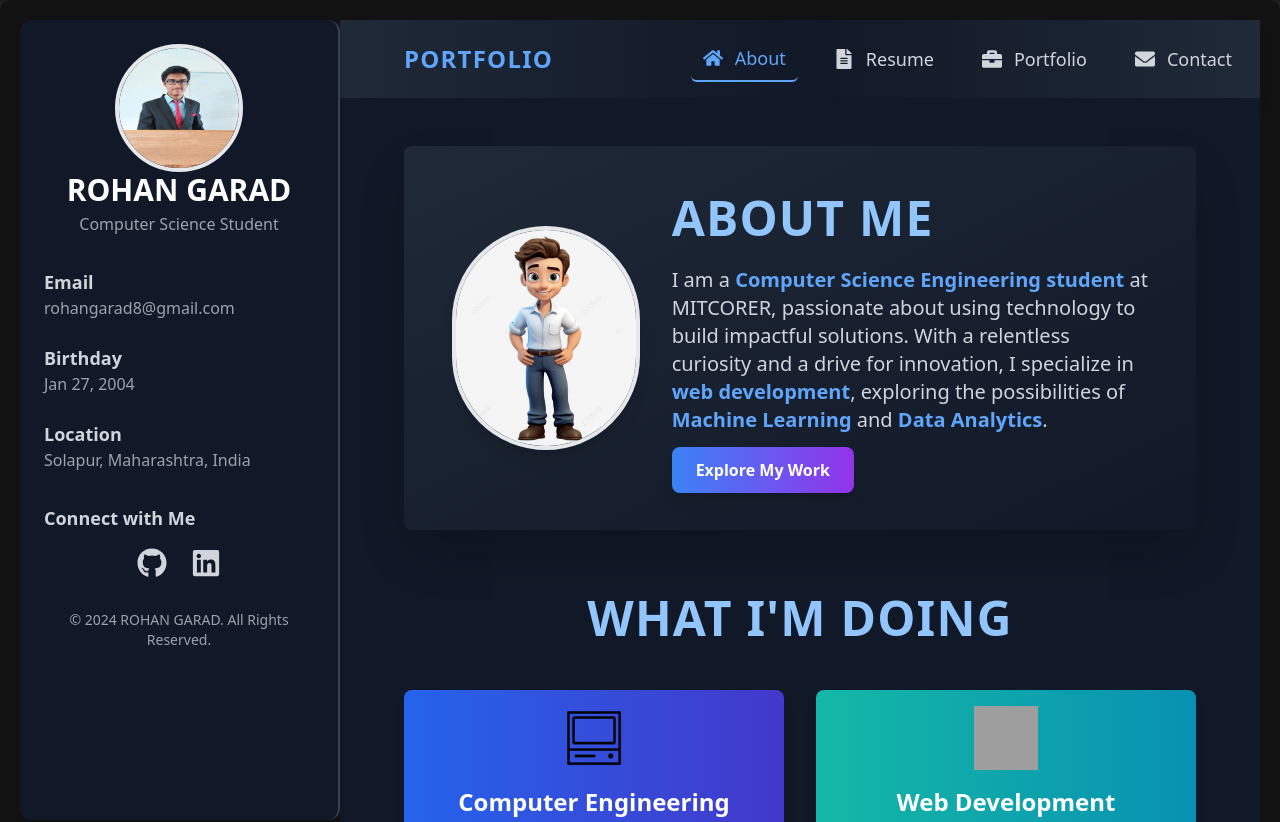
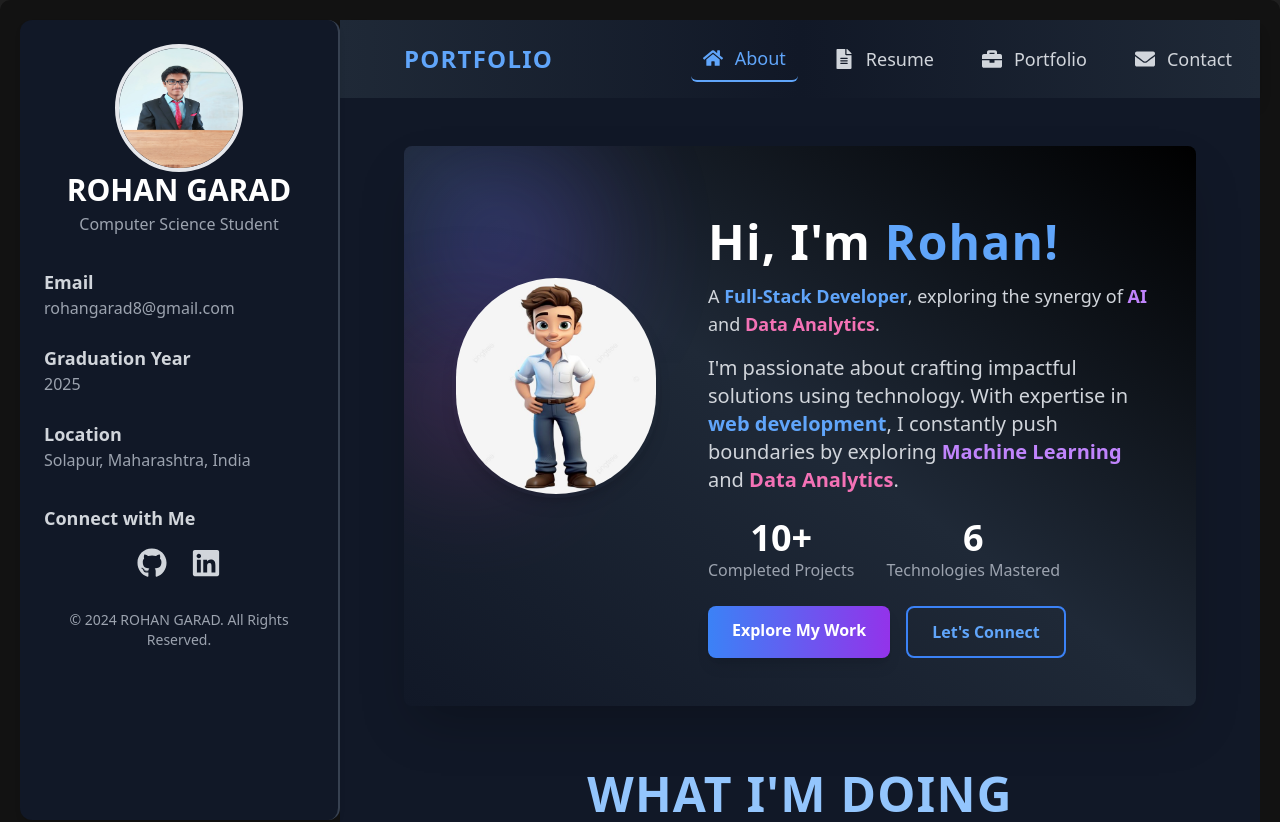
Before and after one commit to RohanGarad/WebPortfolio, a React (Vite) app: page / in a window 1280 px wide. Shown: the top 822 px of the page. Built offline with nearby package versions, Linux system fonts and the light colour scheme; grey boxes are pictures that could not be loaded.

Commit message:
Updated Project Section

```diff
--- a/index.html
+++ b/index.html
@@ -6,6 +6,7 @@
     <meta name="viewport" content="width=device-width, initial-scale=1.0" />
     <title>Rohan | Software Engineer</title>
   </head>
+
   <body>
     <div id="root"></div>
     <script type="module" src="/src/main.jsx"></script>
--- a/package.json
+++ b/package.json
@@ -34,6 +34,6 @@
     "globals": "^15.11.0",
     "postcss": "^8.4.47",
     "tailwindcss": "^3.4.14",
-    "vite": "^5.4.10"
+    "vite": "^5.4.14"
   }
 }
--- a/src/Components/About.jsx
+++ b/src/Components/About.jsx
@@ -6,43 +6,92 @@ const About = () => {
     <section className="about bg-gray-900 text-gray-100 py-12 px-6 sm:px-16 lg:px-16 space-y-16">
       {/* Introduction Section */}
         <motion.div
-        className="bg-gradient-to-br from-gray-800 to-gray-900 rounded-lg shadow-2xl p-0 sm:p-12 "
+          className="relative bg-gradient-to-tr from-gray-900 via-gray-800 to-black rounded-lg shadow-2xl overflow-hidden p-6 sm:p-12"
           initial={{ opacity: 0, y: 50 }}
           whileInView={{ opacity: 1, y: 0 }}
           transition={{ duration: 1 }}
           viewport={{ once: true }}
         >
-        <div className="flex flex-col lg:flex-row items-center space-y-8 lg:space-y-0 lg:space-x-8">
-          {/* Profile Image */}
-          <motion.img
+          {/* Background Decorations */}
+          <div className="absolute inset-0 pointer-events-none">
+            <div className="w-48 h-48 bg-gradient-to-br from-blue-500 to-purple-600 rounded-full opacity-30 blur-3xl -top-12 -left-12"></div>
+            <div className="w-32 h-32 bg-gradient-to-br from-purple-500 to-pink-600 rounded-full opacity-30 blur-3xl -bottom-12 -right-12"></div>
+          </div>
+
+          <div className="relative z-10 flex flex-col lg:flex-row items-center lg:items-start space-y-8 lg:space-y-0 lg:space-x-12">
+            {/* Left: Profile Section */}
+            <motion.div
+              className="flex flex-col items-center lg:items-start text-center lg:text-left"
+              initial={{ opacity: 0, x: -50 }}
+              whileInView={{ opacity: 1, x: 0 }}
+              transition={{ duration: 1 }}
+            >
+              <img
                 src="/anime char.JPG"
                 alt="Rohan Garad"
-            className="w-40 h-40 sm:w-48 sm:h-48 lg:w-56 lg:h-56 rounded-full shadow-lg border-4 border-gradient-to-r from-blue-500 to-purple-600"
-            whileHover={{ scale: 1.05 }}
+                className="w-40 h-40 sm:w-48 sm:h-48 lg:min-w-52 lg:mt-20 lg:h-56 rounded-full shadow-lg border-4 border-transparent hover:border-gradient-to-r hover:from-blue-500 hover:to-purple-600 transition duration-300"
               />
-          {/* Introduction Text */}
-          <div className="text-center lg:text-left space-y-6">
-            <h2 className="text-4xl sm:text-5xl font-extrabold text-blue-300 tracking-wide uppercase">
-              About Me
+
+            </motion.div>
+
+            {/* Right: Content Section */}
+            <motion.div
+              className="space-y-6"
+              initial={{ opacity: 0, x: 50 }}
+              whileInView={{ opacity: 1, x: 0 }}
+              transition={{ duration: 1 }}
+            >
+              {/* About Section */}
+              <div className="space-y-4">
+                <h2 className="mt-6 text-4xl sm:text-5xl font-extrabold text-white tracking-wide">
+                  Hi, I'm <span className="text-blue-400">Rohan!</span>
                 </h2>
+                <p className="mt-3 text-lg text-gray-300">
+                  A <span className="text-blue-400 font-semibold">Full-Stack Developer</span>, exploring the synergy of <span className="text-purple-400 font-semibold">AI</span> and <span className="text-pink-400 font-semibold">Data Analytics</span>.
+                </p>
                 <p className="text-lg sm:text-xl leading-relaxed text-gray-300">
-              I am a <span className="text-blue-400 font-semibold">Computer Science Engineering student</span> at MITCORER, passionate about using technology to build impactful solutions. With a relentless curiosity and a drive for innovation, I specialize in <span className="text-blue-400 font-semibold">web development</span>, exploring the possibilities of <span className="text-blue-400 font-semibold">Machine Learning</span> and <span className="text-blue-400 font-semibold">Data Analytics</span>.
+                  I'm passionate about crafting impactful solutions using technology. With expertise in <span className="text-blue-400 font-semibold">web development</span>, I constantly push boundaries by exploring <span className="text-purple-400 font-semibold">Machine Learning</span> and <span className="text-pink-400 font-semibold">Data Analytics</span>.
                 </p>
+              </div>
 
-            <motion.div
-              className="inline-block"
+              {/* Stats Section */}
+              <div className="flex flex-col sm:flex-row sm:space-x-8 space-y-4 sm:space-y-0">
+                {/* <div className="text-center">
+                  <h3 className="text-4xl font-bold text-white">3+</h3>
+                  <p className="text-gray-400">Years of Experience</p>
+                </div> */}
+                <div className="text-center">
+                  <h3 className="text-4xl font-bold text-white">10+</h3>
+                  <p className="text-gray-400">Completed Projects</p>
+                </div>
+                <div className="text-center">
+                  <h3 className="text-4xl font-bold text-white">6</h3>
+                  <p className="text-gray-400">Technologies Mastered</p>
+                </div>
+              </div>
+
+              {/* Call to Action */}
+              <div className="flex space-x-4">
+                <motion.a
+                  href="/portfolio"
+                  className="bg-gradient-to-r from-blue-500 to-purple-600 px-6 py-3 text-white font-semibold rounded-lg shadow-lg hover:from-blue-400 hover:to-purple-500 transform hover:scale-105 transition duration-300"
                   whileHover={{ scale: 1.1 }}
                 >
-              <Link
-                to="/portfolio"  // Use `to` prop for navigation in React Router
-                className="bg-gradient-to-r from-blue-500 to-purple-600 px-6 py-3 text-white font-semibold rounded-lg shadow-lg hover:from-blue-400 hover:to-purple-500 transform hover:scale-105 transition duration-300"
+                  Explore My Work
+                </motion.a>
+                <motion.a
+                  href="https://www.linkedin.com/in/rohangarad/"
+                  className="px-6 py-3 border-2 border-blue-500 text-blue-400 font-semibold rounded-lg hover:bg-blue-500 hover:text-white transition duration-300"
+                  whileHover={{ scale: 1.1 }}
                 >
-                Explore My Work
-              </Link>
+                  Let's Connect
+                </motion.a>
+              </div>
             </motion.div>
           </div>
-        </div>
         </motion.div>
+
+
 
       {/* Animated What I'm Doing Section */}
       <motion.div
--- a/src/Components/Portfolio.jsx
+++ b/src/Components/Portfolio.jsx
@@ -3,6 +3,36 @@ import { motion } from "framer-motion";
 
 const Portfolio = () => {
   const projects = [
+    {
+      title: "Real-Time Cricket Score Dashboard",
+      description: (
+        <>
+          <h1 className="font-semibold mb-1">Deployed Links:</h1>
+          <p>Admin View
+            <a
+              href="https://rohan-garad-full-stack-frontend.onrender.com/admin"
+              target="_blank"
+              rel="noopener noreferrer"
+              className="text-blue-400 hover:text-blue-500 transition duration-300"
+            >
+              : Visit Admin Page
+            </a>
+          </p>
+          <p>User View
+            <a
+              href="https://rohan-garad-full-stack-frontend.onrender.com/"
+              target="_blank"
+              rel="noopener noreferrer"
+              className="text-blue-400 hover:text-blue-500 transition duration-300"
+            >
+              : Visit Live User Page
+            </a>
+          </p>
+        </>
+      ),
+      image: "/image.png", // Replace with your project image URL
+      link: "https://github.com/RohanGarad/Rohan_Garad-Full_Stack_Backend",
+    },
     {
       title: "VacationVilla: Rental Web Application",
       description:
@@ -73,9 +103,9 @@ const Portfolio = () => {
               <h3 className="text-xl sm:text-2xl font-semibold text-white mb-2">
                 {project.title}
               </h3>
-              <p className="text-sm sm:text-base text-gray-300 mb-4">
+              <div className="text-sm sm:text-base text-gray-300 mb-4">
                 {project.description}
-              </p>
+              </div>
               <a
                 href={project.link}
                 target="_blank"
--- a/src/Components/Sidebar.jsx
+++ b/src/Components/Sidebar.jsx
@@ -85,8 +85,9 @@ const SidebarContent = ({ isMobile }) => (
         <p className="text-gray-400">rohangarad8@gmail.com</p>
       </div>
       <div>
-        <h4 className="text-lg font-semibold text-gray-300">Birthday</h4>
-        <p className="text-gray-400">Jan 27, 2004</p>
+        <h4 className="text-lg font-semibold text-gray-300">Graduation Year
+        </h4>
+        <p className="text-gray-400">2025</p>
       </div>
       <div>
         <h4 className="text-lg font-semibold text-gray-300">Location</h4>
```
Also changed, not shown: public/image.png (added), 1 other file (tests, documents, lock files or other folders). Lines whose indentation alone changed are shown as unchanged.
